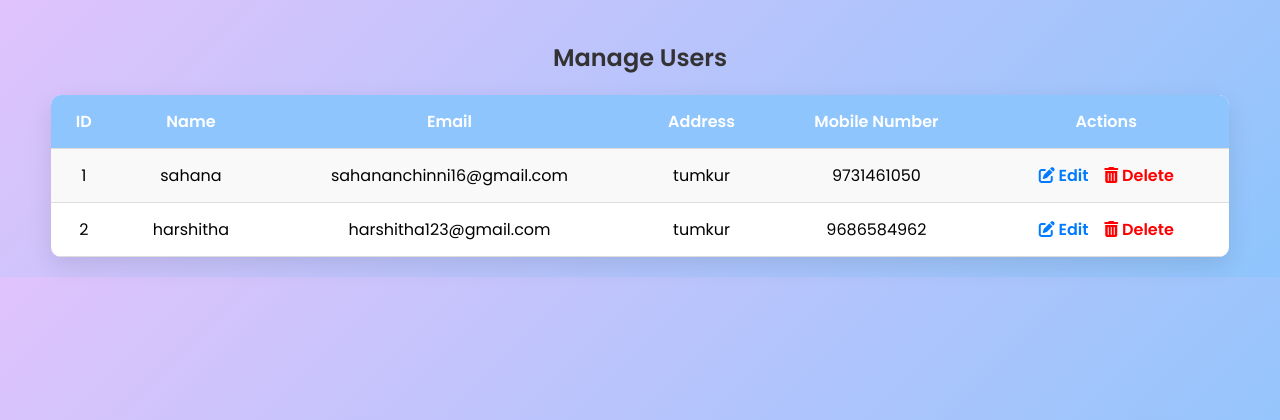
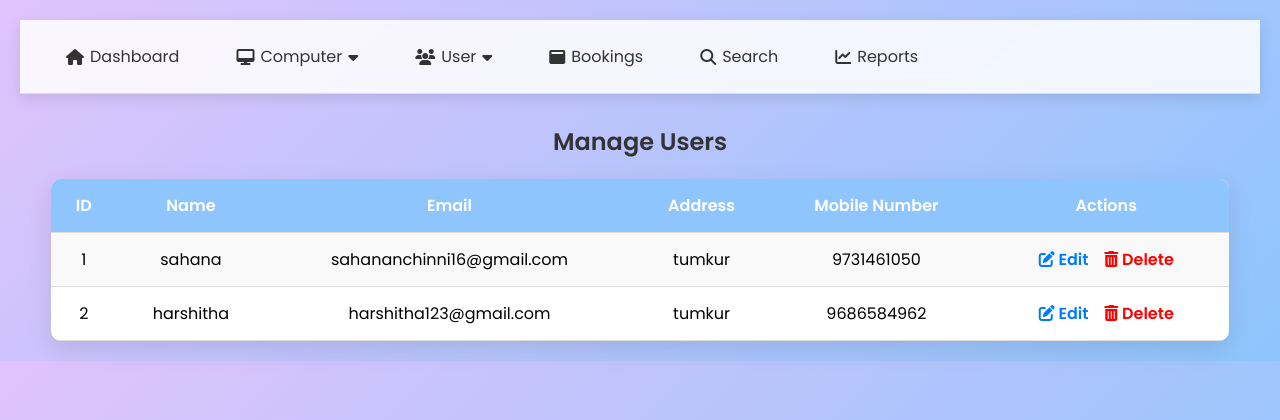
Before and after one commit to Manuv2u/internet_cafe---P3, a PHP site: page /manage_user.php in a window 1280 px wide. Shown: the top 420 px of the page. Run offline with PHP 8.4, Linux system fonts and the light colour scheme; data comes from the database, SQL or seed files in the repository; some libraries are stand-ins or nearby versions.

Commit message:
navbar added

```diff
--- a/landing.html
+++ b/landing.html
@@ -37,7 +37,7 @@
     }
     .register-btn:hover {
       background-color:blue;
-	    color #8ec5fc:;
+	    color :#8ec5fc;
     }
 	.login-btn {
   position: absolute;
--- a/login.php
+++ b/login.php
@@ -70,7 +70,7 @@ if ($_SERVER["REQUEST_METHOD"] == "POST") {
             margin-bottom: 25px;
             font-weight: 700;
             background:black;
-            -webkit-background-clip: text;
+           -webkit-background-clip: text;
             -webkit-text-fill-color: transparent;
         }
 
--- a/manage_user.php
+++ b/manage_user.php
@@ -6,7 +6,6 @@ if (isset($_GET['delete'])) {
 
     if (is_numeric($id)) {
         try {
-            // Attempt to delete the user
             $stmt = $conn->prepare("DELETE FROM user WHERE id = ?");
             $stmt->bind_param("i", $id);
             $stmt->execute();
@@ -15,7 +14,6 @@ if (isset($_GET['delete'])) {
             header("Location: manage_user.php");
             exit();
         } catch (mysqli_sql_exception $e) {
-            // Catch foreign key constraint failure
             echo "<script>
                 alert('Cannot delete user: related records exist in other tables.');
                 window.location.href = 'manage_user.php';
@@ -40,35 +38,88 @@ $result = $conn->query($sql);
     <link rel="stylesheet" href="https://cdnjs.cloudflare.com/ajax/libs/font-awesome/6.4.0/css/all.min.css">
     <script src="https://cdn.jsdelivr.net/npm/sweetalert2@11"></script>
     <style>
-    * { box-sizing: border-box; }
+        * {
+            box-sizing: border-box;
+        }
         body {
             font-family: 'Poppins', sans-serif;
             background: linear-gradient(135deg, #e0c3fc, #8ec5fc 100%);
             margin: 0;
             padding: 20px;
         }
+
+        /* Navbar */
+        .navbar {
+            background-color: rgba(255, 255, 255, 0.85);
+            padding: 14px 30px;
+            display: flex;
+            align-items: center;
+            gap: 25px;
+            flex-wrap: wrap;
+            box-shadow: 0 4px 12px rgba(0, 0, 0, 0.1);
+            position: sticky;
+            top: 0;
+            z-index: 1000;
+            backdrop-filter: blur(8px);
+            border-bottom: 1px solid #ddd;
+        }
+
+        .navbar a {
+            color: #333;
+            text-decoration: none;
+            font-weight: 500;
+            padding: 10px 16px;
+            border-radius: 8px;
+            transition: all 0.3s ease;
+            display: flex;
+            align-items: center;
+            gap: 6px;
+        }
+
+        .navbar a:hover {
+            background-color: rgba(0, 123, 255, 0.1);
+            color: #007bff;
+        }
+
+        .dropdown {
+            position: relative;
+        }
+
+        .dropdown-content {
+            display: none;
+            position: absolute;
+            top: 100%;
+            left: 0;
+            background-color: #ffffff;
+            border-radius: 10px;
+            box-shadow: 0 8px 16px rgba(0, 0, 0, 0.15);
+            min-width: 180px;
+            overflow: hidden;
+            z-index: 999;
+        }
+
+        .dropdown-content a {
+            padding: 12px 16px;
+            color: #333;
+            display: block;
+            transition: background 0.3s;
+        }
+
+        .dropdown-content a:hover {
+            background-color: #f0f0f0;
+            color: #007bff;
+        }
+
+        .dropdown:hover .dropdown-content {
+            display: block;
+        }
+
         h2 {
             text-align: center;
             color: #333;
-        margin-bottom: 20px;
+            margin: 30px 0 20px;
         }
-    .add-link, .view-old-link {
-        display: inline-block;
-        text-align: center;
-        background: linear-gradient(to right, #43e97b, #38f9d7);
-        color: white;
-        padding: 10px 20px;
-        margin: 10px auto 30px;
-        border-radius: 8px;
-        text-decoration: none;
-        font-weight: bold;
-        box-shadow: 0 4px 12px rgba(0, 0, 0, 0.15);
-        transition: background 0.3s ease, transform 0.2s;
-    }
-    .add-link:hover, .view-old-link:hover {
-        transform: scale(1.03);
-        opacity: 0.9;
-    }
+
         table {
             width: 95%;
             margin: auto;
@@ -78,31 +129,38 @@ $result = $conn->query($sql);
             overflow: hidden;
             box-shadow: 0 8px 25px rgba(0, 0, 0, 0.1);
         }
+
         th, td {
             padding: 14px 16px;
             text-align: center;
             border-bottom: 1px solid #ddd;
         }
+
         th {
-        background-color:#8ec5fc ;
+            background-color: #8ec5fc;
             color: white;
             font-weight: 600;
         }
+
         tr:nth-child(even) {
             background-color: #f9f9f9;
         }
+
         tr:hover {
             background-color: #e6f7ff;
         }
+
         a.action-link {
             color: #007bff;
             text-decoration: none;
             font-weight: 600;
             margin: 0 6px;
         }
+
         a.action-link:hover {
             text-decoration: underline;
         }
+
         .delete-btn {
             color: red !important;
             cursor: pointer;
@@ -110,6 +168,31 @@ $result = $conn->query($sql);
     </style>
 </head>
 <body>
+
+<!-- Navbar -->
+<div class="navbar">
+    <a href="dashboard.php"><i class="fas fa-home"></i> Dashboard</a>
+
+    <div class="dropdown">
+        <a href="#"><i class="fas fa-desktop"></i> Computer <i class="fas fa-caret-down"></i></a>
+        <div class="dropdown-content">
+            <a href="add_computer.php">Add Computer</a>
+            <a href="manage_computers.php">Manage Computers</a>
+        </div>
+    </div>
+
+    <div class="dropdown">
+        <a href="#"><i class="fas fa-users"></i> User <i class="fas fa-caret-down"></i></a>
+        <div class="dropdown-content">
+            <a href="add_user.php">Add User</a>
+            <a href="manage_user.php">Manage Users</a>
+        </div>
+    </div>
+
+    <a href="booking.php"><i class="fa-solid fa-window-maximize"></i> Bookings</a>
+    <a href="search_user.php"><i class="fas fa-search"></i> Search</a>
+    <a href="generate_report.php"><i class="fas fa-chart-line"></i> Reports</a>
+</div>
 
 <h2>Manage Users</h2>
 
```
Also changed, not shown: manage_computers.php (+107 -3 lines). Lines whose indentation alone changed are shown as unchanged.
